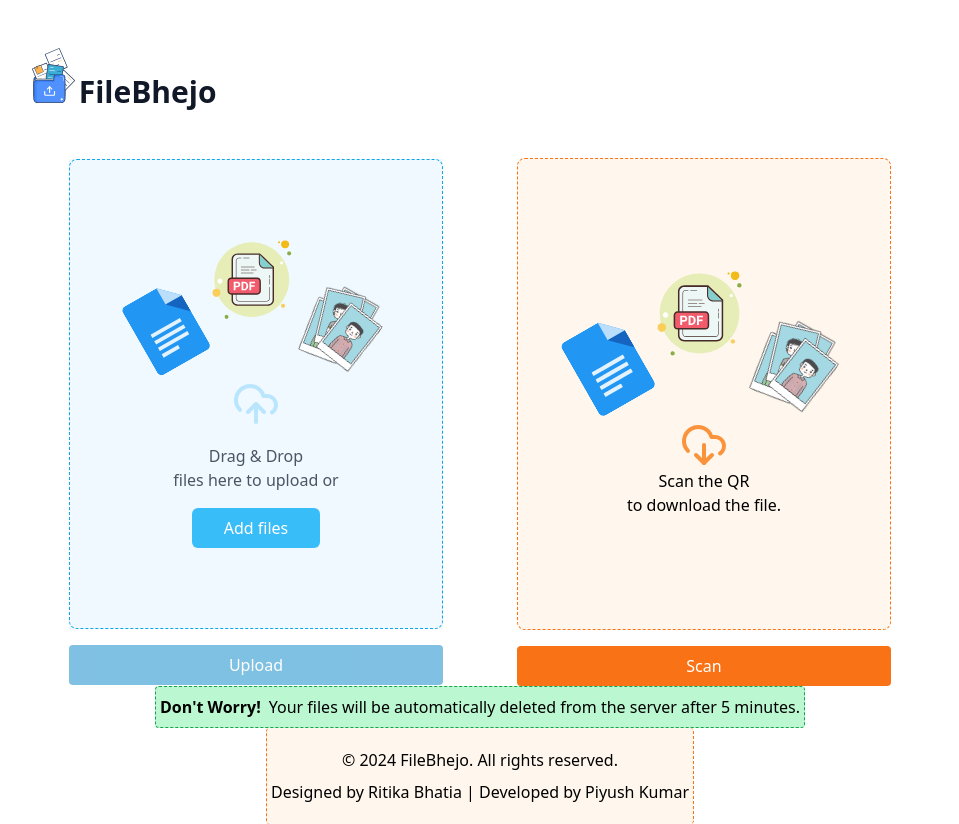
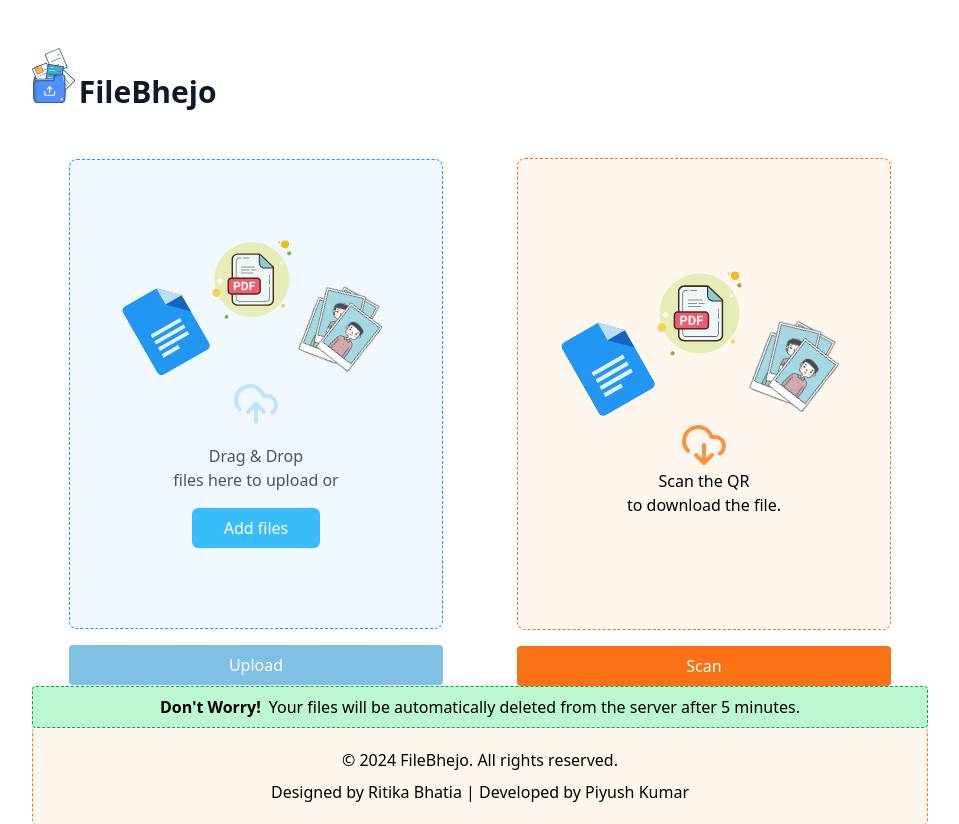
Before and after one commit to iam-piyush/FileBhejo, a React (Create React App) app: page / in a window 1280 px wide. Shown: the whole page, without its empty margins (160-1119 px from the left). Built offline with nearby package versions, Linux system fonts and the light colour scheme.

Commit message:
width changed

```diff
--- a/src/Components/DonotWorry.js
+++ b/src/Components/DonotWorry.js
@@ -2,7 +2,7 @@ import React from 'react';
 
 export const DonotWorry = () => {
   return (
-    <div className='flex text-center justify-center mx-auto items-center bg-green-200 py-2 px-1 border border-dashed border-green-600 rounded max-[640px]:w-11/12'>
+    <div className='flex text-center w-full justify-center mx-auto items-center bg-green-200 py-2 px-1 border border-dashed border-green-600 rounded max-[640px]:w-11/12'>
       <p className='font-bold'>Don't Worry!</p>
       <p className='ml-2'>Your files will be automatically deleted from the server after 5 minutes.</p>
     </div>
--- a/src/Components/Footer.js
+++ b/src/Components/Footer.js
@@ -2,7 +2,7 @@ import React from "react";
 
 export function Footer() {
   return (
-    <footer className=" bg-orange-50 py-5 mx-auto px-1 text-center border-t-0 border-b-0 border rounded border-dashed border-orange-500 max-[640px]:w-11/12">
+    <footer className=" bg-orange-50 w-full py-5 mx-auto px-1 text-center border-t-0 border-b-0 border rounded border-dashed border-orange-500 max-[640px]:w-11/12">
       <p>© 2024 FileBhejo. All rights reserved.</p>
       <p className="mt-2">
         Designed by <a href="https://iamritika.vercel.app/" target="blank"><font className="font-medium">Ritika Bhatia</font></a> |
```
